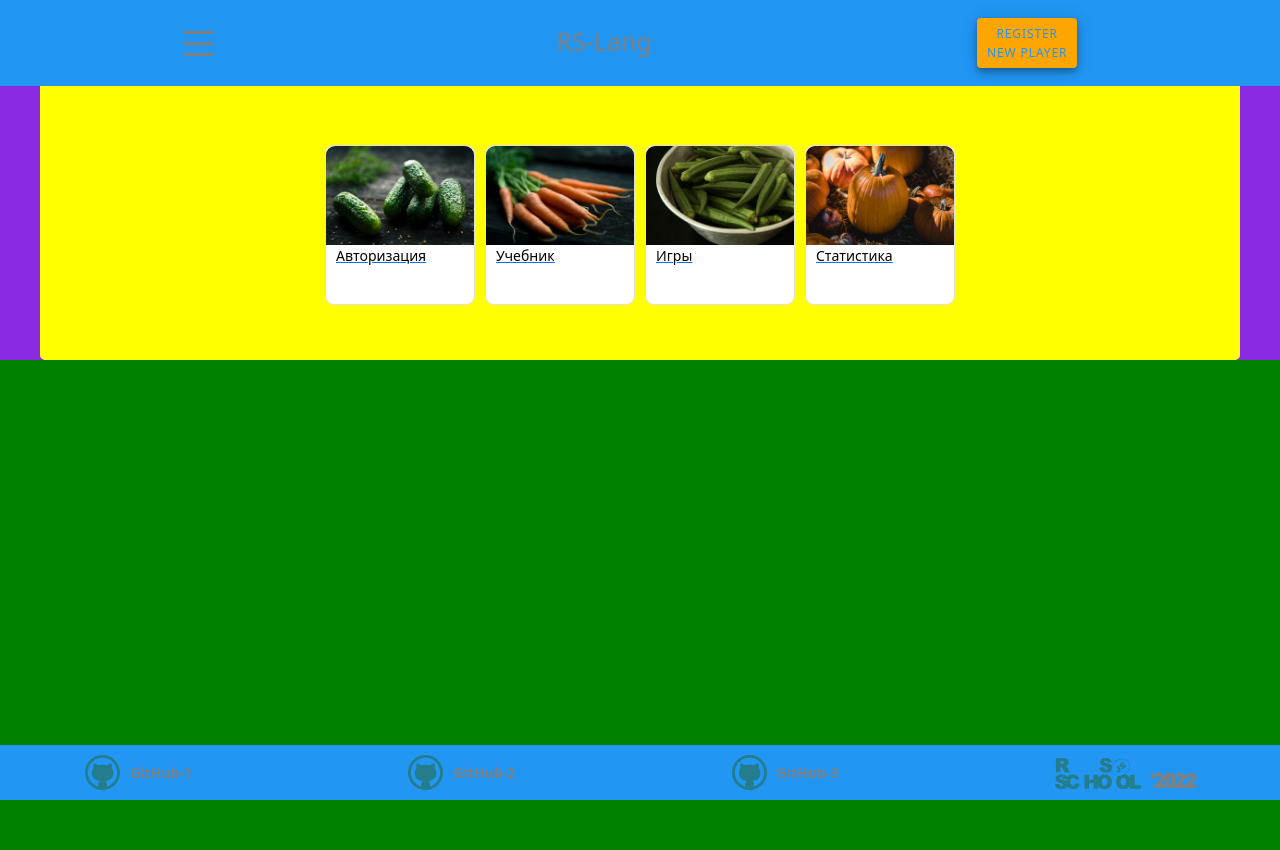
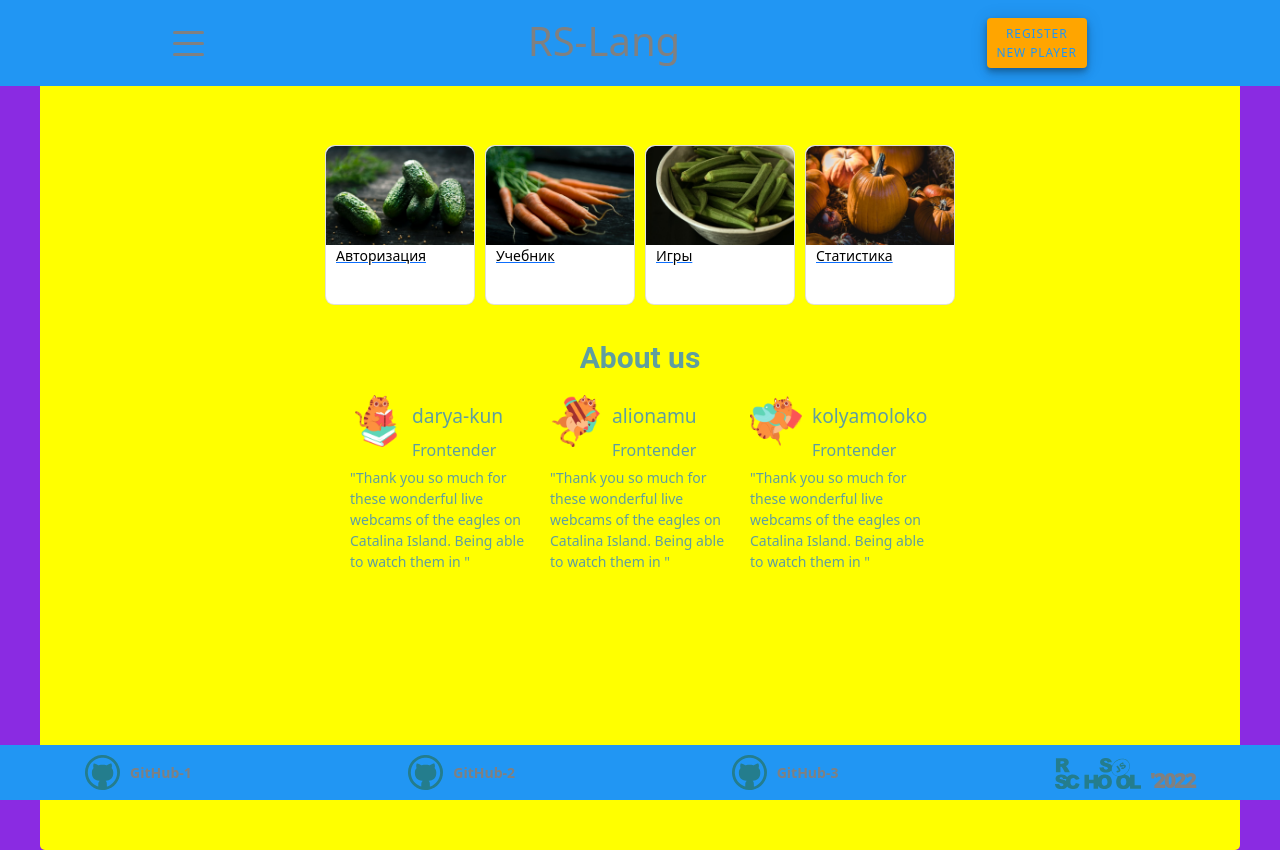
Before and after one commit to darya-kun/rslang, a React (Create React App) app in the folder rslang/: page / in a window 1280 px wide. Before the commit the page ends 800 px from the top, so only its background shows below. Built offline with nearby package versions, Linux system fonts and the light colour scheme.

Commit message:
feat: add about-us section on home-page

```diff
--- /dev/null
+++ b/rslang/src/components/AboutUsCard/AboutUsCard.js
@@ -0,0 +1,20 @@
+import React from 'react';
+import './aboutUsCard.css';
+
+const AboutUsCard = ({title, src}) => {
+  return (
+    <div class="about-us__card">
+      <div class="about-us__card__title">
+        <img src={src} alt="role" class="about-us__card__img"></img>
+        <div class="about-us__card__info">
+          <p class="about-us__card__name">{title}</p>
+          <p class="about-us__card__role"> Frontender</p>
+        </div>
+      </div>
+      <p class="about-us__card__text">"Thank you so much for these wonderful live webcams of the eagles on Catalina Island.
+      Being able to watch them in "</p>
+    </div>
+  )
+}
+
+export default AboutUsCard;
--- /dev/null
+++ b/rslang/src/components/AboutUsCard/aboutUsCard.css
@@ -0,0 +1,34 @@
+.about-us__card {
+  font-size: 12px;
+  color: cadetblue;
+  width: 180px;
+  padding-top: 15px;
+}
+
+.about-us__card__title {
+  display: flex;
+}
+
+.about-us__card__img {
+  width: 52px;
+  height: 52px;
+  margin-right: 10px;
+}
+
+.about-us__card__name {
+  font-weight: 500;
+    font-size: 1.6em;
+    margin-top: 0.7rem;
+    margin-bottom: 0.5rem;
+}
+
+.about-us__card__role {
+  font-weight: 500;
+  font-size: 16px;
+  margin-top: 0.7rem;
+  margin-bottom: 0.5rem;
+}
+
+.about-us__card__text {
+  font-size: 14px;
+}
--- a/rslang/src/components/Header/header.css
+++ b/rslang/src/components/Header/header.css
@@ -1,3 +1,7 @@
+.h1 {
+  font-size: 40px;
+}
+
 .h1:hover {
   color: aquamarine;
   scale: 1.2;
--- a/rslang/src/components/HomePage/HomePage.js
+++ b/rslang/src/components/HomePage/HomePage.js
@@ -1,16 +1,34 @@
 import React from 'react';
 import PageListItem from '../PageListItem/PageListItem';
+import AboutUsCard from '../AboutUsCard/AboutUsCard';
 import { Link } from 'react-router-dom';
+import './homePage.css';
 
 function HomePage({cards}) {
+  const aboutUs = [
+    { id: 1, title: 'darya-kun', src: '/img/cat-books.png'},
+    { id: 2, title: 'alionamu', src: '/img/cat-pencil.png'},
+    { id: 3, title: 'kolyamoloko', src: '/img/cat-backpack.png'}
+   ]
+
   const elements = cards.map((item) => {
     return <div key={item.id}><Link to={item.link}><PageListItem title={item.title} src={item.src}/></Link></div>
+  });
+
+  const aboutUsCards = aboutUs.map((item) => {
+    return <div key={item.id}><AboutUsCard title={item.title} src={item.src}/></div>
   });
   return (
     <main className='main'>
       <div className="cards-container">
         {elements}
       </div>
+      <div class="about-us">
+        <h3 class="about-us__title">About us</h3>
+          <div class="about-us__content">
+            {aboutUsCards}
+          </div>
+      </div>
     </main>
   )
 }
--- /dev/null
+++ b/rslang/src/components/HomePage/homePage.css
@@ -0,0 +1,36 @@
+.main {
+  margin: 110px auto auto;
+}
+
+.cards-container {
+display: flex;
+max-width: 800px;
+padding: 15px 30px;
+justify-content: space-between;
+flex-wrap: wrap;
+column-gap: 10px;
+}
+
+.about-us {
+  flex-direction: column;
+  display: flex;
+  align-items: center;
+  color:cadetblue;
+}
+
+.about-us__title {
+  font: 30px "Roboto", sans-serif;
+  font-weight: 600;
+  letter-spacing: 0em;
+  text-align: center;
+  margin-top: 0;
+}
+
+.about-us__content {
+  column-gap: 20px;
+  margin: 0 20px 30px;
+  display: flex;
+  justify-content: center;
+  flex-wrap: wrap;
+  height: 420px;
+}
--- a/rslang/src/style.css
+++ b/rslang/src/style.css
@@ -1,3 +1,8 @@
+@font-face {
+  font-family: 'Poppins'; /* Имя шрифта */
+  src: url('/fonts/Poppins-Regular.ttf'); /* Путь к файлу со шрифтом */
+ }
+
 :root {
   font-size: 10px;
 }
@@ -74,6 +79,7 @@ ul {
   background-color: #2196f3;
   position: fixed;
   top: 0;
+  z-index: 9;
 }
 
 .header__button {
@@ -119,19 +125,6 @@ ul {
 .hamburger__line {
   top: calc( 50% - 1.5px);
   left: 0;
-}
-
-.main {
-    margin: 11rem auto auto;
-}
-
-.cards-container {
-  display: flex;
-  max-width: 80rem;
-  padding: 1.5rem 3rem;
-  justify-content: space-between;
-  flex-wrap: wrap;
-  column-gap: 1rem;
 }
 
 .card-image {
```
